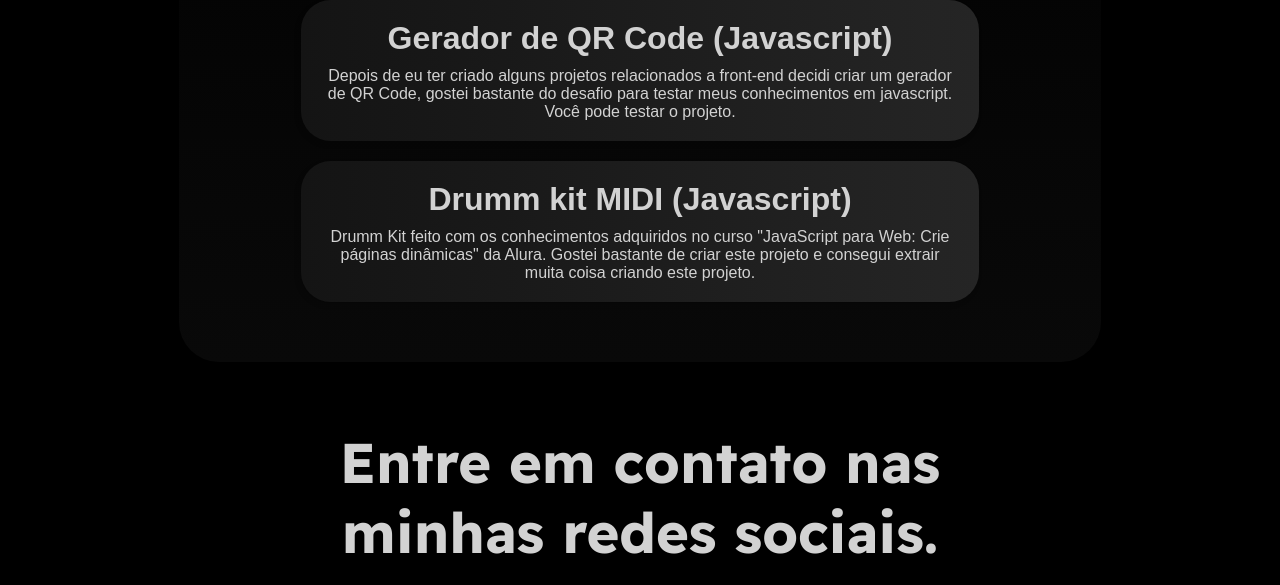
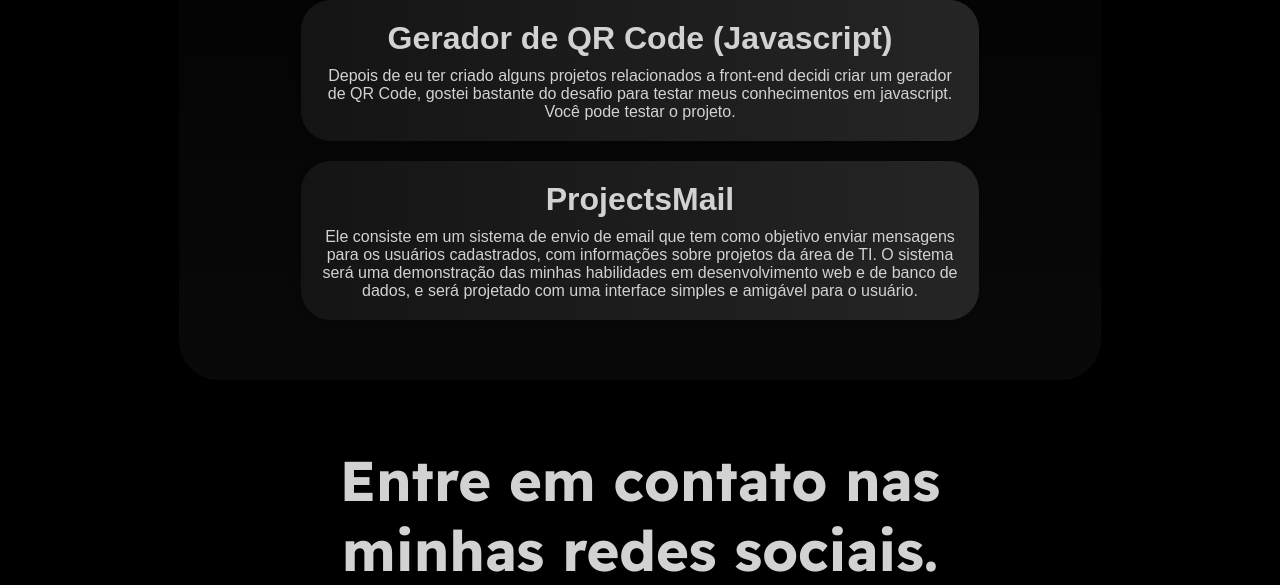
Before and after one commit to guilherzanetti/portfolio-2, a plain HTML site: page index.html in a window 1280 px wide. Shown: the part 1561-2146 px from the top of the page. Drawn offline with nearby package versions, Linux system fonts and the light colour scheme.

Commit message:
adicionar_projectsmail

```diff
--- a/index.html
+++ b/index.html
@@ -81,9 +81,9 @@
                     </div>
 
                     <div class="boxp projeto3" class="">
-                        <a href="" class="a-projeto">
-                            <h1 class="titulo-do-projeto">Drumm kit MIDI (Javascript)</h1>
-                            <p class="descricao-do-projeto">Drumm Kit feito com os conhecimentos adquiridos no curso "JavaScript para Web: Crie páginas dinâmicas" da Alura. Gostei bastante de criar este projeto e consegui extrair muita coisa criando este projeto.</p>
+                        <a href="https://github.com/guilherzanetti/projecs_email" class="a-projeto">
+                            <h1 class="titulo-do-projeto">ProjectsMail</h1>
+                            <p class="descricao-do-projeto">Ele consiste em um sistema de envio de email que tem como objetivo enviar mensagens para os usuários cadastrados, com informações sobre projetos da área de TI. O sistema será uma demonstração das minhas habilidades em desenvolvimento web e de banco de dados, e será projetado com uma interface simples e amigável para o usuário.</p>
                         </a>
                     </div>
                 </div>
```
